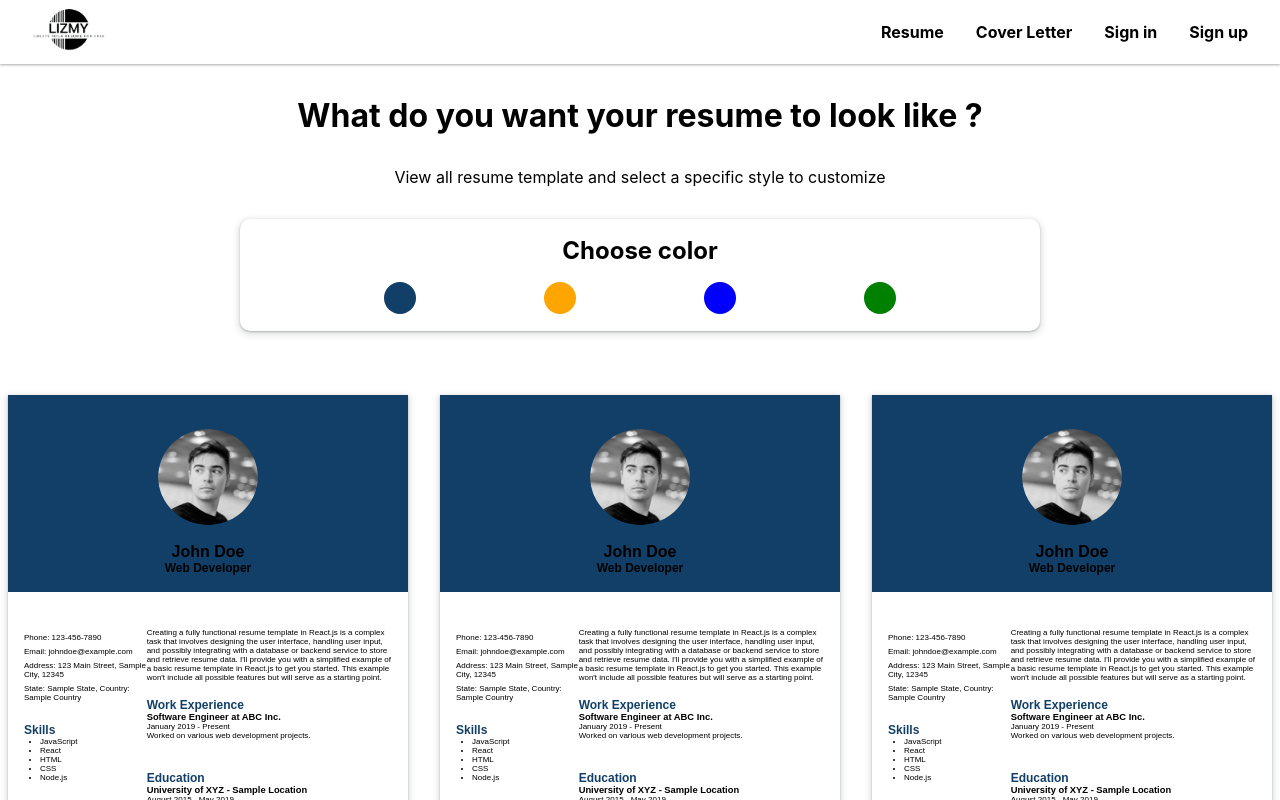
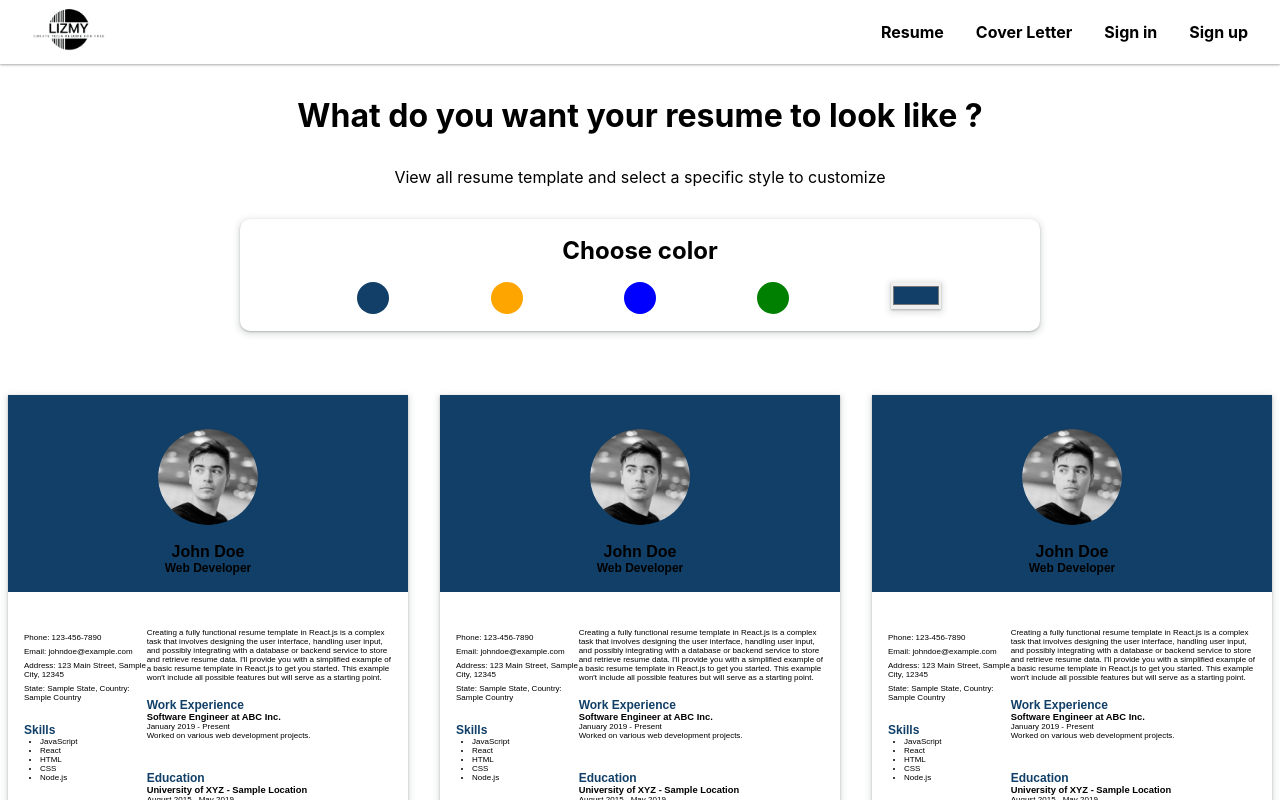
Before and after one commit to Sachinsingh800/resume-builder, a React (Create React App) app: page /ChooseTemplates in a window 1280 px wide. Shown: the top 800 px of the page. Built offline with nearby package versions, Linux system fonts and the light colour scheme.

Commit message:
custom color button

```diff
--- a/src/Component/ColorPlate/ColorPlate.js
+++ b/src/Component/ColorPlate/ColorPlate.js
@@ -5,6 +5,11 @@
 
 function ColorPlate() {
     const [color, setColor] = useRecoilState(ChooseColor);
+
+
+    const handleColorChange = (event) => {
+      setColor(event.target.value);
+    };
   return (
 
          <div className={style.colorplates_box}>
@@ -26,6 +31,14 @@
             style={{ backgroundColor: "green" }}
             onClick={() => setColor("green")}
           ></li>
+          <li >
+          <input
+          className={style.customColor_btn}
+            type="color"
+            value={color}
+            onChange={handleColorChange}
+          />
+          </li>
         </ul>
         </div>
 
--- a/src/Component/ColorPlate/ColorPlate.module.css
+++ b/src/Component/ColorPlate/ColorPlate.module.css
@@ -27,3 +27,8 @@
   .colorplates_box ul li:hover{
     transform: scale(1.2)
   }
+  .customColor_btn{
+    outline: none;
+    border: none;
+    box-shadow: rgba(60, 64, 67, 0.3) 0px 1px 2px 0px, rgba(60, 64, 67, 0.15) 0px 2px 6px 2px;
+  }
```
